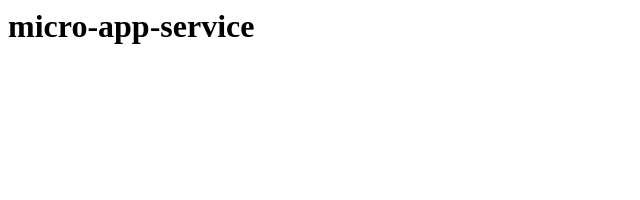
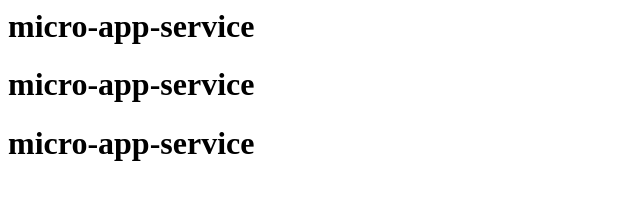
Before and after one commit to manasaraju1995/static-app-micro, a plain HTML site: page index.html in a window 1280 px wide. Shown: the whole page, without its empty margins (0-640 px from the left). Drawn offline with Linux system fonts and the light colour scheme.

Commit message:
updated the index file

```diff
--- a/index.html
+++ b/index.html
@@ -1 +1,3 @@
 <h1>micro-app-service</h1>
+<h1>micro-app-service</h1>
+<h1>micro-app-service</h1>
```
